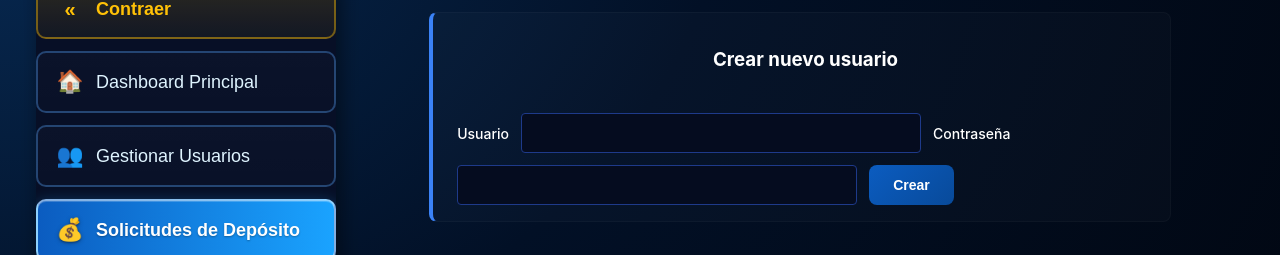
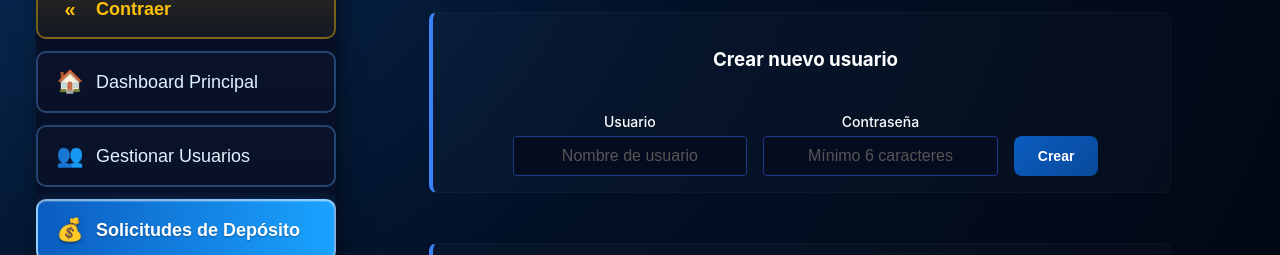
Before and after one commit to jonhbass/Betassist, a React (Vite) app: page /admin in a window 1280 px wide. Shown: the part 130-385 px from the top of the page. Built offline with nearby package versions, Linux system fonts and the light colour scheme; no server answers; sample sign-in values are in the browser's storage.

Commit message:
ResponsiAdmin

```diff
--- a/src/css/admin.css
+++ b/src/css/admin.css
@@ -728,9 +728,16 @@
 
 .ba-form-inline {
   display: flex;
-  align-items: center;
-  gap: 12px;
+  align-items: flex-end;
+  justify-content: center;
+  gap: 16px;
   flex-wrap: wrap;
+}
+
+.ba-form-field {
+  display: flex;
+  flex-direction: column;
+  gap: 6px;
 }
 
 .ba-form-label {
@@ -1372,7 +1379,12 @@
 
   .ba-form-inline {
     flex-direction: column;
-    gap: 0.75rem;
+    align-items: stretch;
+    gap: 1rem;
+  }
+
+  .ba-form-field {
+    width: 100%;
   }
 
   .ba-form-input,
--- a/src/pages/AdminDashboard.jsx
+++ b/src/pages/AdminDashboard.jsx
@@ -487,19 +487,25 @@ export default function AdminDashboard() {
                   <h3>Crear nuevo usuario</h3>
                   <form onSubmit={handleCreate} className="ba-user-create-form">
                     <div className="ba-form-inline">
+                      <div className="ba-form-field">
                         <label className="ba-form-label">Usuario</label>
                         <input
                           value={username}
                           onChange={(e) => setUsername(e.target.value)}
                           className="ba-form-input"
+                          placeholder="Nombre de usuario"
                         />
+                      </div>
+                      <div className="ba-form-field">
                         <label className="ba-form-label">Contraseña</label>
                         <input
                           type="password"
                           value={password}
                           onChange={(e) => setPassword(e.target.value)}
                           className="ba-form-input"
+                          placeholder="Mínimo 6 caracteres"
                         />
+                      </div>
                       <button type="submit" className="ba-form-submit">
                         Crear
                       </button>
--- a/src/pages/AdminManagement.jsx
+++ b/src/pages/AdminManagement.jsx
@@ -256,7 +256,8 @@ export default function AdminManagement() {
                   onSubmit={handleCreateAdmin}
                 >
                   <div className="ba-form-inline">
-                    <label className="ba-form-label">Usuário</label>
+                    <div className="ba-form-field">
+                      <label className="ba-form-label">Usuario</label>
                       <input
                         id="admin-username"
                         type="text"
@@ -264,8 +265,11 @@ export default function AdminManagement() {
                         onChange={(e) => setNewAdminUsername(e.target.value)}
                         autoComplete="off"
                         className="ba-form-input"
+                        placeholder="Nombre de usuario"
                       />
-                    <label className="ba-form-label">Senha</label>
+                    </div>
+                    <div className="ba-form-field">
+                      <label className="ba-form-label">Contraseña</label>
                       <input
                         id="admin-password"
                         type="password"
@@ -273,9 +277,11 @@ export default function AdminManagement() {
                         onChange={(e) => setNewAdminPassword(e.target.value)}
                         autoComplete="new-password"
                         className="ba-form-input"
+                        placeholder="Mínimo 6 caracteres"
                       />
+                    </div>
                     <button type="submit" className="ba-form-submit">
-                      Criar
+                      Crear
                     </button>
                   </div>
                 </form>
```
Lines whose indentation alone changed are shown as unchanged.
